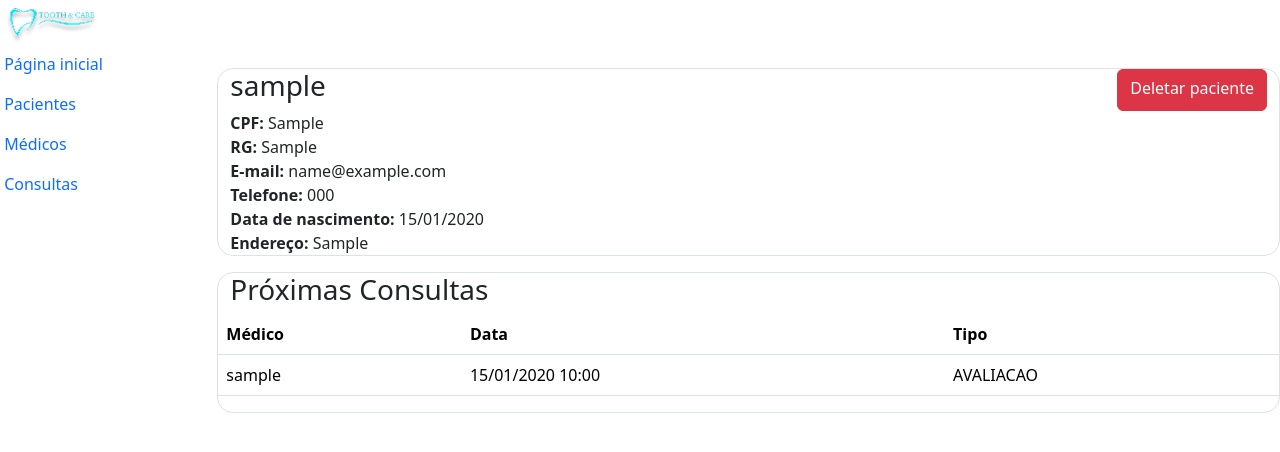
After one commit to SENAI-Morvan-Figueiredo/Clinica-tooth-and-care, a Django app: page /appadmin/detalhe-paciente/1/ in a window 1280 px wide. The commit adds this page. Shown: the top 452 px of the page. Run offline with Django 5.2, Linux system fonts and the light colour scheme; tables that the repository leaves empty hold one stand-in row (values such as "Sample post").

Commit message:
Feito tela de detalhes do paciente e corrigido checkbox das tabelas

```diff
--- /dev/null
+++ b/appadmin/templates/appadmin/pacienteDetalhe.html
@@ -0,0 +1,47 @@
+{% extends "basedashboards.html" %}
+{% load static %}
+
+{% block title %}Detalhe do Paciente{% endblock %}
+
+{% block content %}
+<div class="container border pd-4 mt-3 rounded-4">
+    <div class="d-flex justify-content-between">
+        <h3>{{ paciente.user.username }}</h3>
+        <a href="{% url 'adm-deletar-paciente' paciente.id %}" class="btn btn-danger">Deletar paciente</a>
+    </div>
+    <div id="detalhes">
+        <div class="info"><strong>CPF: </strong>{{ paciente.cpf }}</div>
+        <div class="info"><strong>RG: </strong>{{ paciente.rg }}</div>
+        <div class="info"><strong>E-mail: </strong>{{ paciente.user.email }}</div>
+        <div class="info"><strong>Telefone: </strong>{{ paciente.telefone }}</div>
+        <div class="info"><strong>Data de nascimento: </strong>{{ paciente.data_nasc|date:"d/m/Y" }}</div>
+        <div class="info"><strong>Endereço: </strong>{{ paciente.endereco }}</div>
+    </div>
+</div>
+<div class="container border pd-4 mt-3 rounded-4">
+    <h3>Próximas Consultas</h3>
+    <div class="row">
+        <table class="table">
+            <thead>
+                <tr>
+                    <th>Médico</th>
+                    <th>Data</th>
+                    <th>Tipo</th>
+                </tr>
+            </thead>
+            <tbody>
+                {% for consulta in consultas %}
+                <tr class="position-relative">
+                    <td>
+                        {{ consulta.medico.user.username }}
+                        <a href="{% url 'adm-detalhe-consulta' consulta.id %}" class="stretched-link"></a>
+                    </td>
+                    <td>{{ consulta.data|date:"d/m/Y H:i" }}</td>
+                    <td>{{ consulta.servico }}</td>
+                </tr>
+                {% endfor %}
+            </tbody>
+        </table>
+    </div>
+</div>
+{% endblock %}
--- a/appadmin/urls.py
+++ b/appadmin/urls.py
@@ -7,9 +7,11 @@ urlpatterns = [
     path('medicos/', views.medicos, name="adm-medicos"),
     path('consultas/', views.consultas, name="adm-consultas"),
     path('detalhe-medico/<int:pk>/', views.detalhe_medico, name="adm-detalhe-medico"),
-    path('detalheconsulta/<int:pk>/', views.detalhe_consulta, name="adm-detalhe-consulta"),
+    path('detalhe-consulta/<int:pk>/', views.detalhe_consulta, name="adm-detalhe-consulta"),
+    path('detalhe-paciente/<int:pk>/', views.detalhe_paciente, name="adm-detalhe-paciente"),
     #TODO: adicionar url após merge
     # path('adicionar-medico', views.AdicionarMedico.as_view(), name="adicionar-medico"),
     path('deletar-medico/<int:pk>/', views.deletar_medico, name="adm-deletar-medico"),
     path('deletar-consulta/<int:pk>/', views.deletar_consulta, name="deletar-consulta"),
+    path('deletar-paciente/<int:pk>/', views.deletar_paciente, name="adm-deletar-paciente")
 ]
--- a/appadmin/views.py
+++ b/appadmin/views.py
@@ -77,6 +77,8 @@ def consultas(request):
 
         return render(request, 'appadmin/admConsultas.html', context)
 
+#----------------------- detail views-------------------------
+
 def detalhe_consulta(request, pk):
     if request.method == 'GET':
         consulta = get_object_or_404(Consulta, pk=pk)
@@ -88,6 +90,12 @@ def detalhe_medico(request, pk):
     consultas = Consulta.objects.filter(medico=medico)
 
     return render(request, 'appadmin/medicoDetalhe.html', {'medico': medico, 'consultas': consultas})
+
+def detalhe_paciente(request, pk):
+    paciente = get_object_or_404(Paciente, pk=pk)
+    consultas = Consulta.objects.filter(paciente=paciente)
+
+    return render(request, "appadmin/pacienteDetalhe.html", {"paciente": paciente, "consultas": consultas})
 
 #---------------------create views-----------------------
 #TODO: adicionar view de criar medico após merge
@@ -153,3 +161,48 @@ def deletar_consulta(request, pk):
     except Exception as e:
         print("Erro:", str(e))
         return redirect('adm-consultas')
+
+def deletar_paciente(request, pk=-1):
+    if request.method == 'POST':
+        try:
+            data = json.loads(request.body)
+            p_ids = data.get('p_ids') # procura a chave "p_ids" no body
+
+            if not p_ids or not isinstance(p_ids, list):
+                return HttpResponseBadRequest(
+                    "Requisição inválida. Conteúdo recebido não está correto"
+                )
+
+            # busca todos os médicos da lista
+            pacientes_deletar = Medico.objects.filter(pk__in=p_ids)
+            users_ids = pacientes_deletar.values_list('user_id', flat=True)
+            usuarios_deletar = User.objects.filter(pk__in=users_ids)
+
+            count, _ = usuarios_deletar.delete() # deleta os usuários dos médicos
+
+            return JsonResponse(
+                {"status": "sucesso",
+                "mensagem": f"{count} pacientes(s) excluído(s) com sucesso!"},
+                status=200
+            )
+
+        except json.JSONDecodeError:
+            # Lidar com erro se o corpo não for um JSON válido
+            return HttpResponseBadRequest("Corpo da requisição deve ser um JSON válido.")
+        except Exception as e:
+            # Lidar com outros erros (erro de banco de dados, etc.)
+            return JsonResponse({
+                'status': 'erro',
+                'mensagem': f'Ocorreu um erro ao excluir os pacientes: {str(e)}'
+            }, status=500)
+    else:
+        if pk == -1:
+            return HttpResponseBadRequest("id inválido.")
+
+        pacientes = Paciente.objects.get(pk=pk)
+        # Consegue o usuário
+        user_id = pacientes.user.pk
+        user = User.objects.get(pk=user_id)
+        user.delete() # deleta o usuário
+
+        return redirect('adm-pacientes')
--- a/tooth_n_care/static/css/styles.css
+++ b/tooth_n_care/static/css/styles.css
@@ -0,0 +1,3 @@
+.td-checkbox {
+    z-index: 2;
+}
--- a/tooth_n_care/urls.py
+++ b/tooth_n_care/urls.py
@@ -25,4 +25,5 @@ urlpatterns = [
     path('paciente/', include('pacientes.urls')),
     path('appadmin/', include('appadmin.urls')),
     path('deletar-medicos/', adm_views.deletar_medico, name="deletar-medicos"),
+    path('deletar-pacientes/', adm_views.deletar_paciente, name="deletar-pacientes")
 ]
```
Also changed, not shown: appadmin/templates/appadmin/admMedicos.html (+6 -4 lines), appadmin/templates/appadmin/admPacientes.html (+47 -4 lines), tooth_n_care/static/js/pacientes.js (added, +27 -0 lines).
